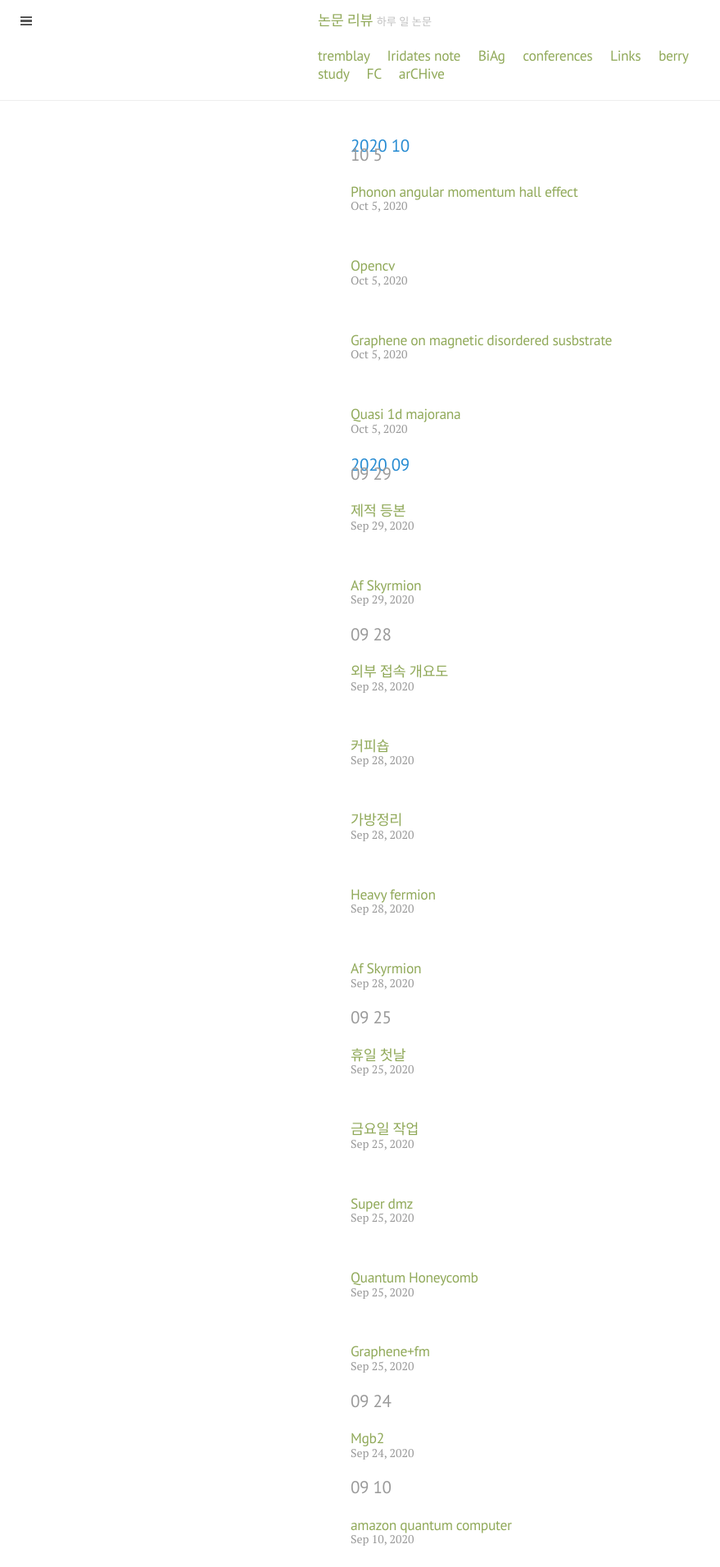
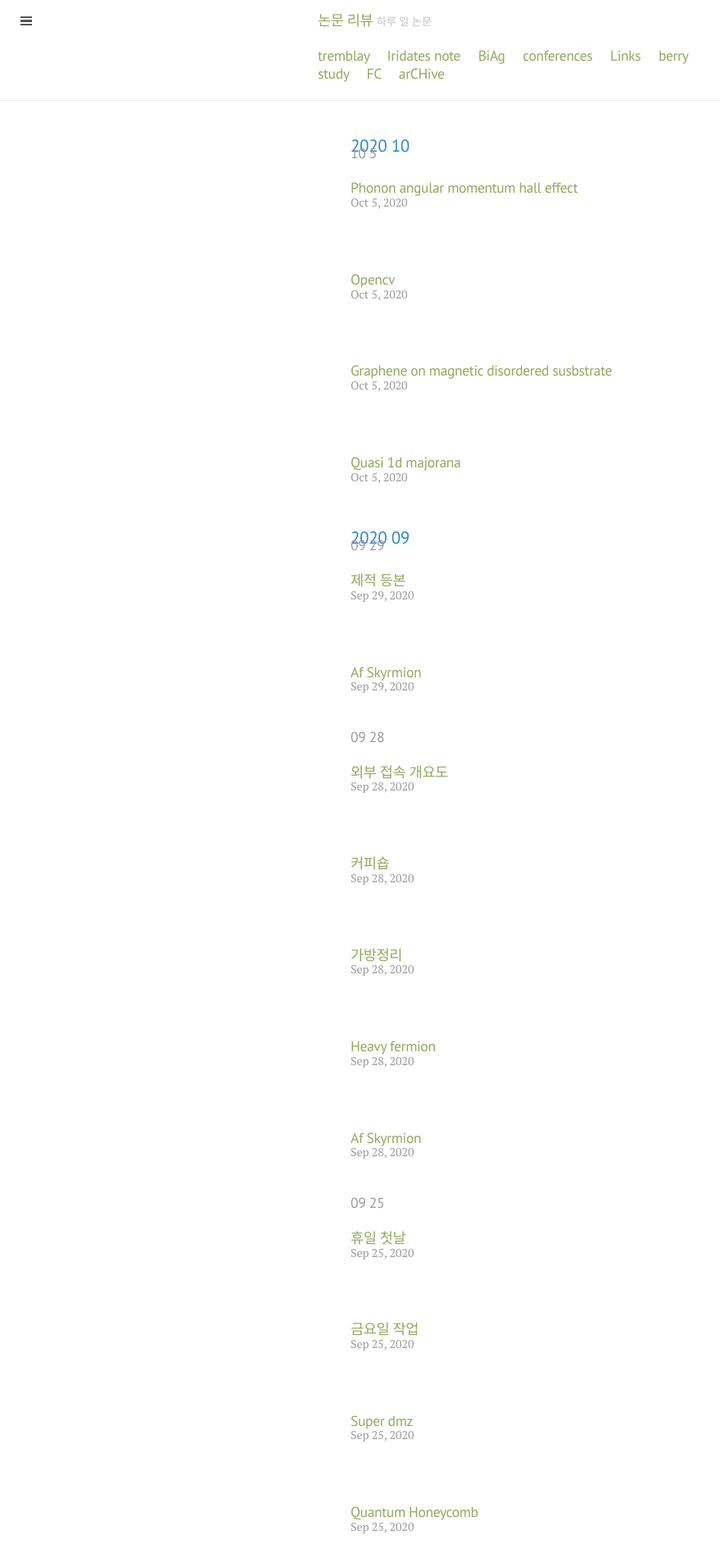
Before and after one commit to qkrwlsghdcjsworlt/work, a Jekyll site: the page built from index.html, in a window 1280 px wide. Shown: the top 1911 px of the page at 82% size, without its empty margins (0-879 px from the left). Built offline with Jekyll 4.4.1, drawn with Linux system fonts in a browser that asks for light colours; the list of posts is cut into pages by our own code.

Commit message:
“update”

```diff
--- a/index.html
+++ b/index.html
@@ -30,12 +30,12 @@ title: Home
 	<!-- year month -->
 	<!-- date -->
     {% unless post.next %}
-        <h2 class="post-date">{{ post.date | date: '%m %-d' }}</h2>
+        <h3 class="post-date">{{ post.date | date: '%m %-d' }}</h3>
     {% else %}
       {% capture year %}{{ post.date | date: '%m %-d' }}{% endcapture %}
       {% capture nyear %}{{ post.next.date | date: '%m %-d' }}{% endcapture %}
       {% if year != nyear %}
-        <h2 class="post-date">{{ post.date | date: '%m %-d' }}</h2>
+        <h3 class="post-date">{{ post.date | date: '%m %-d' }}</h3>
       {% endif %}
     {% endunless %}
 	<!-- date -->
@@ -44,6 +44,7 @@ title: Home
           <a class="post-link" href="{{ post.url | prepend: site.baseurl }}">{{ post.title }}</a>
            </h3> <span class = "post-date">{{ post.date | date: "%b %-d, %Y" }}</span>
       </lu>
+	  <br>
     {% endfor %}
   </ul>
   </div>
```
